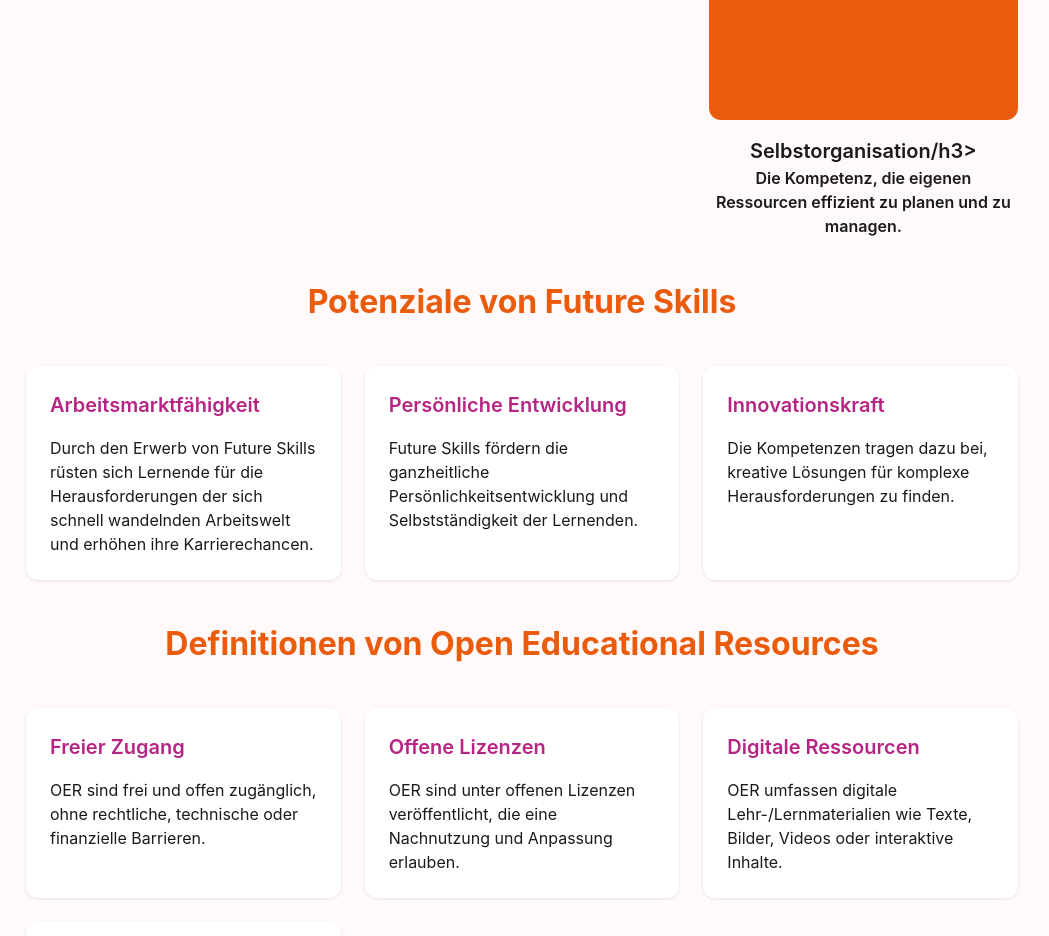
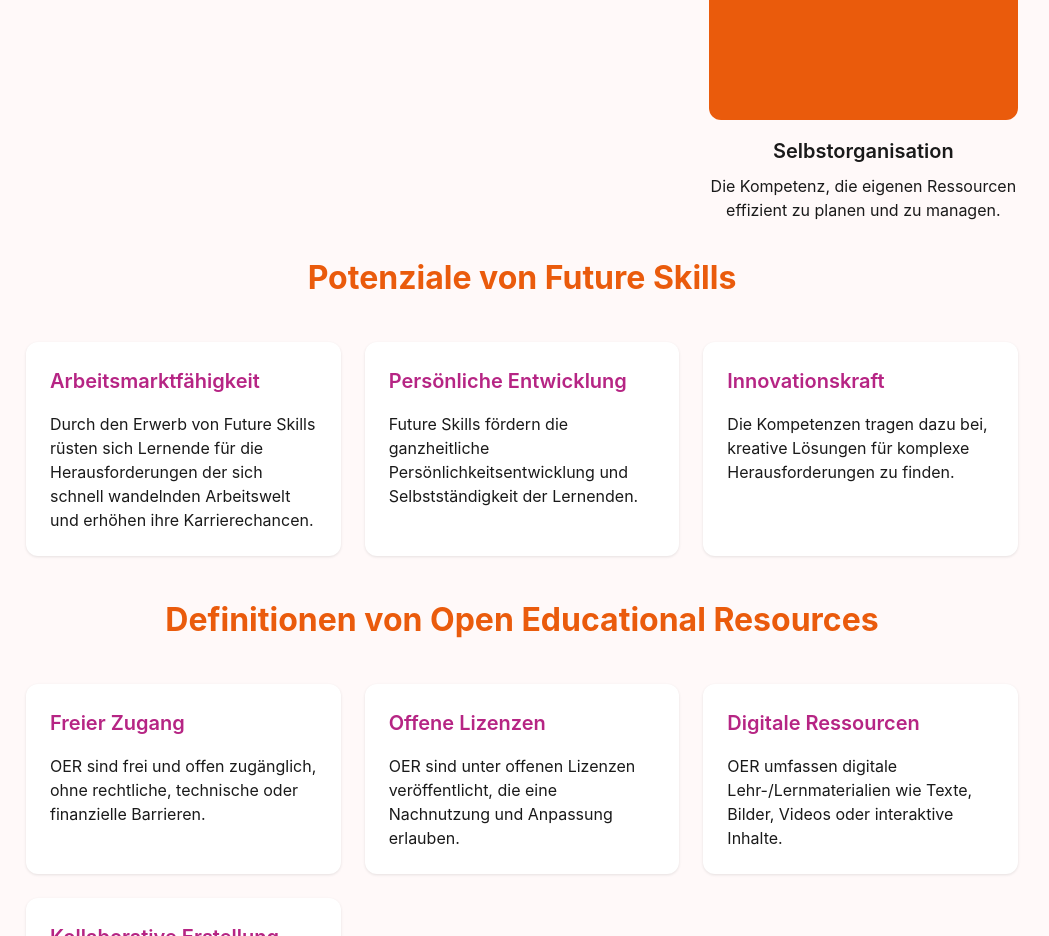
Before and after one commit to MelliEm/future-skills_und_oer, a plain HTML site: page index.html in a window 1280 px wide. Shown: the part 1040-1976 px from the top of the page, without its empty margins (88-1137 px from the left). Drawn offline with Linux system fonts and the light colour scheme.

Commit message:
Update index.html
Signed-off-by: MelliEm <melanie.m.mueller@posteo.de>

```diff
--- a/index.html
+++ b/index.html
@@ -90,7 +90,7 @@
                     <!-- Bild für Digitale Kompetenzen -->
                 </div>
                 <div class="feature-card-content">
-                    <h3 class="feature-card-title">Selbstorganisation/h3>
+                    <h3 class="feature-card-title">Selbstorganisation</h3>
                     <p class="feature-card-text">Die Kompetenz, die eigenen Ressourcen effizient zu planen und zu managen.</p>
                 </div>
               </div>
```
